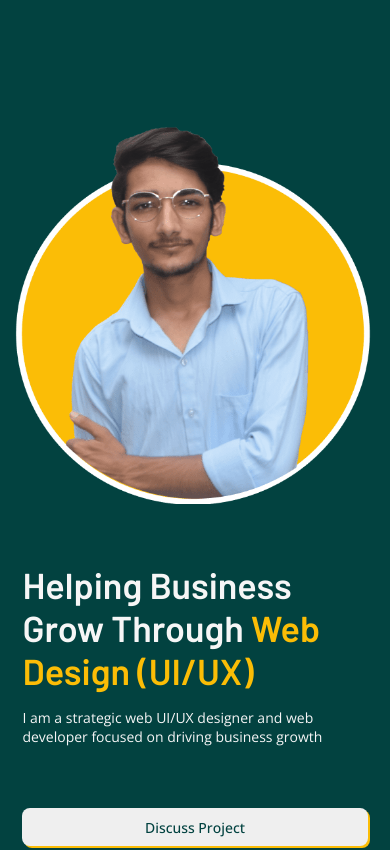
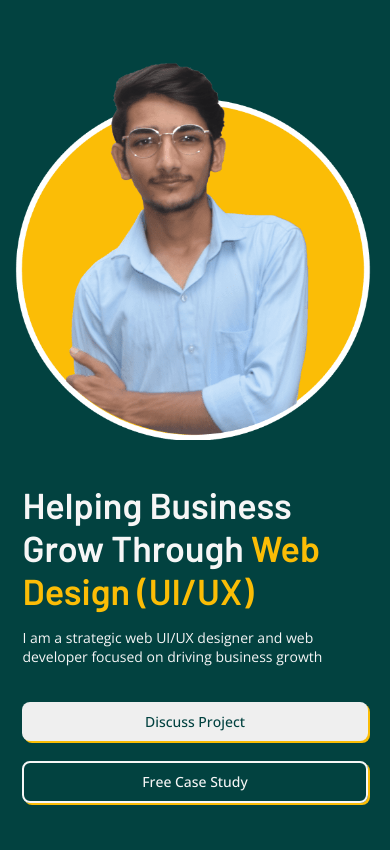
Before and after one commit to ajayshsh7/portfolio, a React (Vite) app: page / in a window 390 px wide. Shown: the top 850 px of the page. Built offline with nearby package versions, Linux system fonts and the light colour scheme.

Commit message:
design changes 07

```diff
--- a/src/components/process.css
+++ b/src/components/process.css
@@ -59,4 +59,7 @@ h2{
         width: 1.5rem;
         padding-left: 1.5rem;
     }
+    .process h1{
+        padding-bottom: .4rem;
+    }
 }
--- a/src/pages/home.css
+++ b/src/pages/home.css
@@ -164,11 +164,13 @@ p{
     margin-bottom: 6rem;
 }
 .pricing h1{
-    padding-bottom: 1rem;
+    padding-bottom: .4rem;
+    margin: 0;
 }
 .pricing p{
     max-width: 50rem;
     margin-bottom: .5rem;
+    /* margin-top: 0; */
 }
 .pricingPoint{
     margin-top: 2.5rem;
@@ -183,11 +185,15 @@ p{
         grid-auto-flow: row;
         padding-bottom: 4rem;
         gap: .2rem;
-        padding-top: .4rem;
+        padding-top: 0;
+        margin-top: 0;
     }
     .content{
         padding-left: 1.4rem;
         padding-right: 1.4rem;
+    }
+    .mainbtn{
+        margin-top: 1.4rem;
     }
     .firstT{
         order: 2;
@@ -225,13 +231,16 @@ p{
         padding-top: 4rem;
     }
     .whymeH{
+        margin: 0;
         padding-bottom: 0;
     }
     .img{
         margin-inline: auto;
+        padding-top: 0;
+        margin-top: 0;
     }
     .heroH{
-        padding-top: 6rem;
+        padding-top: 3rem;
     }
 }
 @media (max-width: 760px)  {
@@ -245,11 +254,11 @@ p{
         font-size: .875rem;
     }
     .img{
-        padding-top: 4rem;
+        padding-top: .4rem;
     }
     .heroH{
         padding: 0;
-        padding-top: 2rem;
+        padding-top: 1rem;
     }
     .heroP{
         color: #f6f6f6;
```
